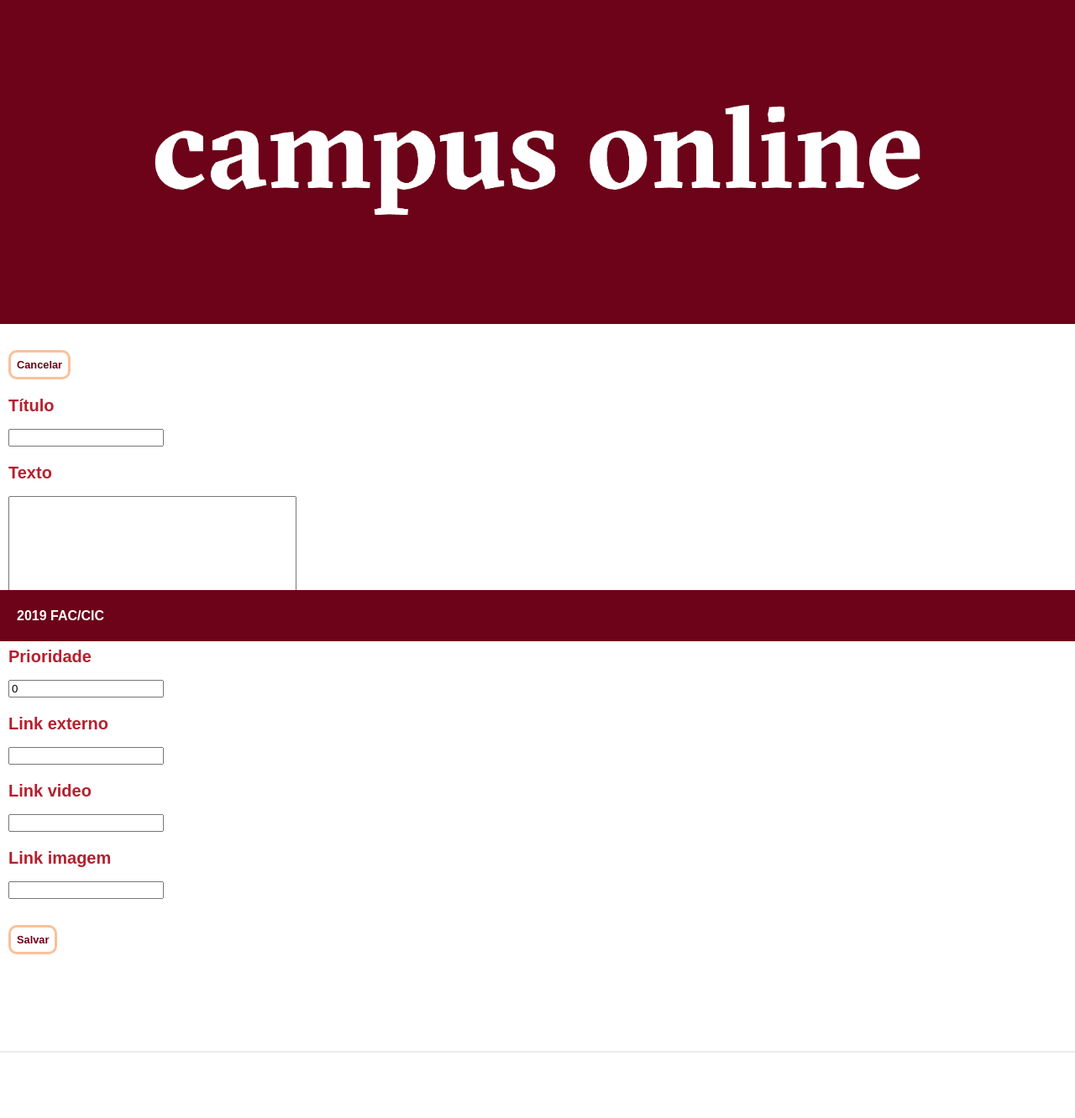
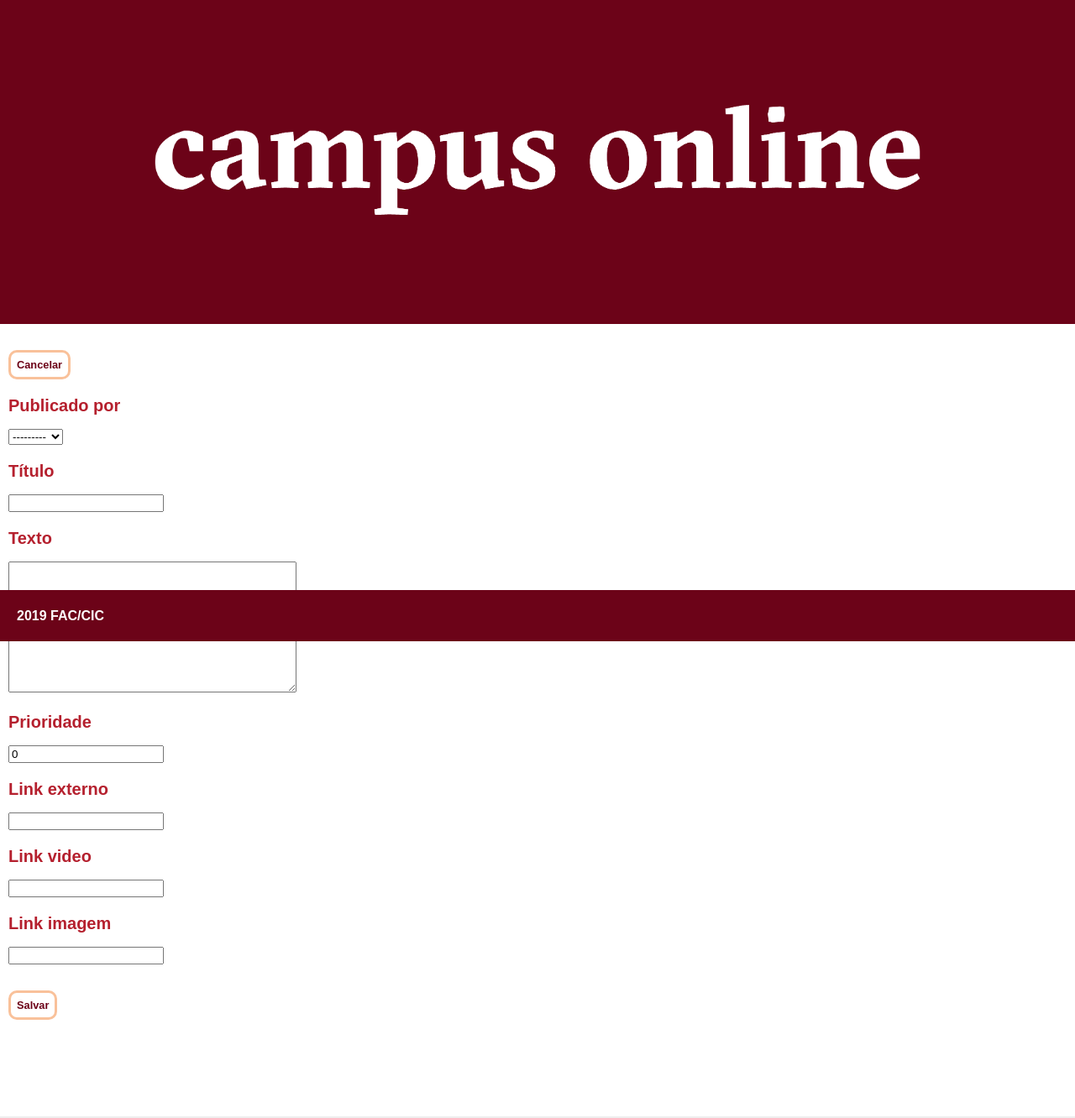
Before and after one commit to fernandams/APP-Campus-Online-v4.0, a Django app: page /noticia_create_form/ in a window 1280 px wide. Shown: the part 36-1368 px from the top of the page at 84% size. Before the commit the page ends 1290 px from the top, so only its background shows below. Run offline with Django 3.2, Linux system fonts and the light colour scheme; the visitor is signed in with stand-in values (Sample User, id 1); data comes from the database, SQL or seed files in the repository; parts of the project's set-up code (start-up, migrations or seed data) failed here and were passed over; some libraries are stand-ins or nearby versions.

Commit message:
Corrigidos erros relacionados ao padrão de codificação e alterado o método de identificação do autor da postagem. Agora é necessário selecionar o respectivo autor.

```diff
--- a/campus_app/forms.py
+++ b/campus_app/forms.py
@@ -1,9 +1,6 @@
-from django.core.exceptions import ImproperlyConfigured
-from django.forms import ModelForm
 from django import forms
 from .models import Noticia
-from django.views.generic.edit import FormView
-import datetime
+
 
 class NoticiaForm(forms.ModelForm):
 
--- a/campus_app/models.py
+++ b/campus_app/models.py
@@ -1,8 +1,6 @@
 from django.db import models
 from django.contrib.auth.models import User
 
-
-# Create your models here.
 
 class Noticia(models.Model):
     cod_usuario = models.ForeignKey(User, on_delete=models.CASCADE, related_name="usuario_noticia")
--- a/campus_app/templates/campus_app/noticia_form.html
+++ b/campus_app/templates/campus_app/noticia_form.html
@@ -5,8 +5,8 @@
         <p> <a class="btn" href="{% url 'noticia_list' %}">Cancelar</a> </p>
         <form method="post">
           {% csrf_token %}
+          <h3>Publicado por</h3>
           <p>{{ form.cod_usuario }}</p>
-          <div class="error">{{ form.cod_usuario.errors }}</div>
           <h3>Título</h3>
           <p>{{ form.titulo }}</p>
           <div class="error">{{ form.titulo.errors }}</div>
--- a/campus_app/urls.py
+++ b/campus_app/urls.py
@@ -3,7 +3,8 @@ from .views import HomeView, NoticiaCreate, NoticiaView, NoticiaUpdate, NoticiaD
 
 urlpatterns = [
     path('', HomeView.as_view(), name='home'),
-    path('noticia_archive_day/<int:year>/<int:month>/<int:day>', NoticiaDataView.as_view(month_format='%m'), name='noticia_data'),
+    path('noticia_archive_day/<int:year>/<int:month>/<int:day>', NoticiaDataView.as_view(month_format='%m'),
+         name='noticia_data'),
     path('noticia_list/', NoticiaView.as_view(), name='noticia_list'),
     path('noticia_create_form/', NoticiaCreate.as_view(), name='noticia_create_form'),
     path('noticia_update_form/<int:pk>', NoticiaUpdate.as_view(), name='noticia_update_form'),
--- a/campus_app/views.py
+++ b/campus_app/views.py
@@ -4,11 +4,7 @@ from django.views.generic.base import TemplateView
 from django.views.generic.edit import CreateView, UpdateView, DeleteView
 from django.contrib.auth.mixins import LoginRequiredMixin, PermissionRequiredMixin
 from django.views.generic.dates import DayArchiveView
-from django.core import serializers
-from django.http import HttpResponse
 import datetime
-
-# Create your views here.
 
 
 class HomeView(TemplateView):
@@ -49,12 +45,11 @@ class NoticiaView(LoginRequiredMixin, PermissionRequiredMixin, TemplateView):
 class NoticiaCreate(LoginRequiredMixin, PermissionRequiredMixin, CreateView):
     permission_required = 'campus_app.add_noticia'
     model = Noticia
-    fields = ['titulo', 'texto', 'prioridade',
+    fields = ['cod_usuario', 'titulo', 'texto', 'prioridade',
               'link_externo', 'link_video', 'link_foto']
     success_url = reverse_lazy('noticia_list')
 
     def form_valid(self, form):
-        form.instance.cod_usuario = self.request.user
         return super(NoticiaCreate, self).form_valid(form)
 
 
```
